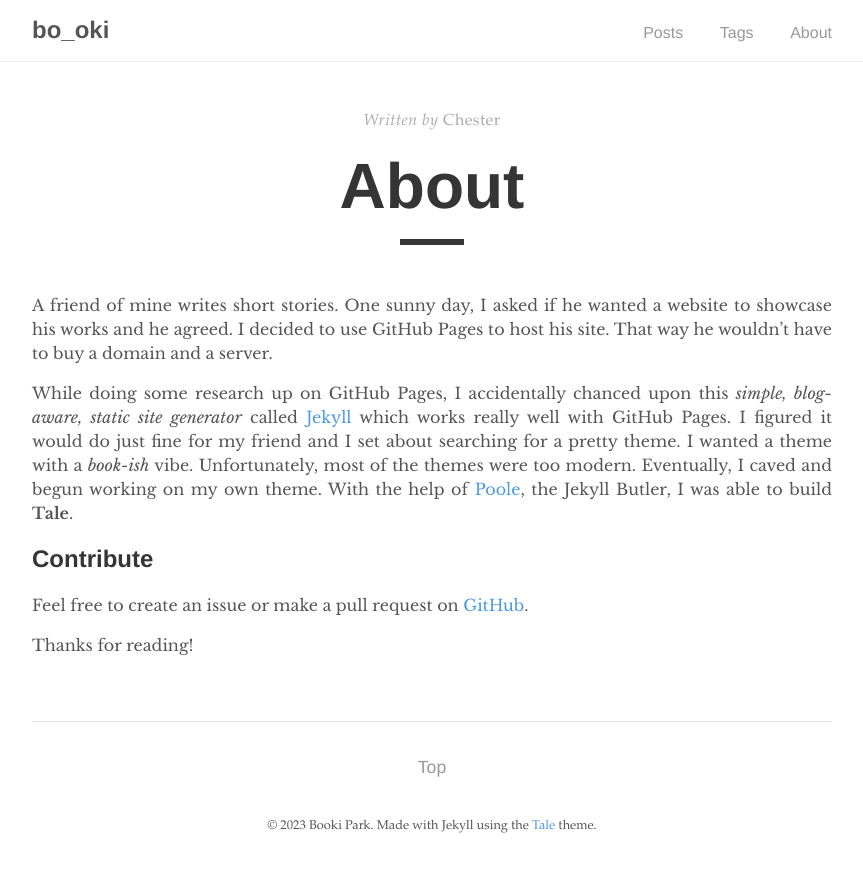
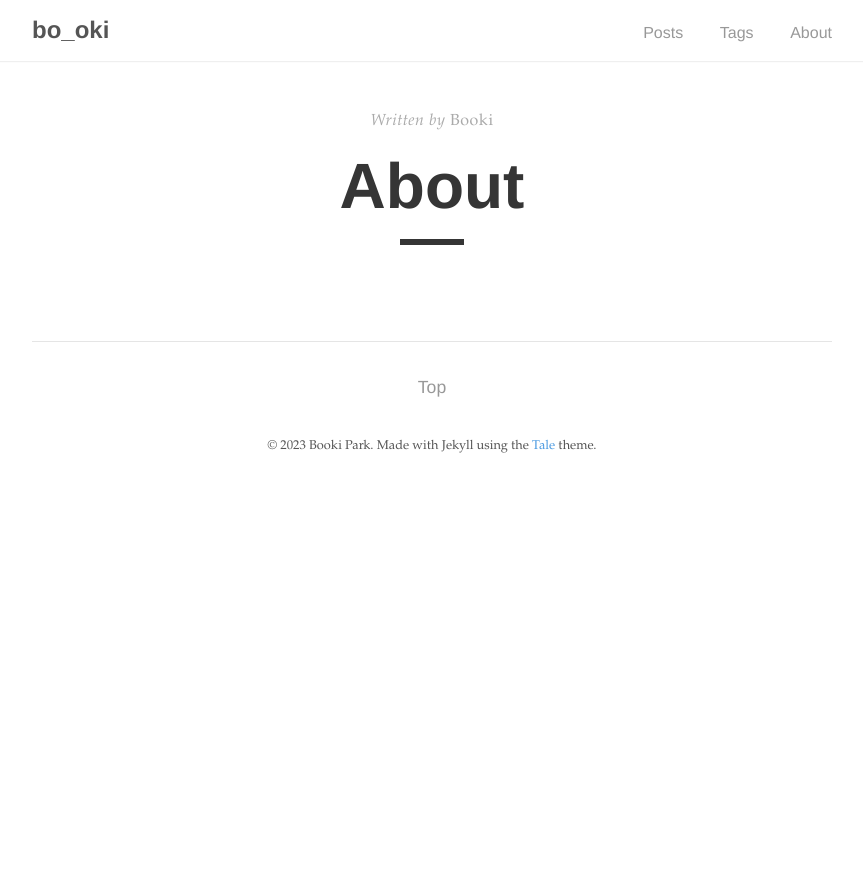
Before and after one commit to bookpark/bookpark.github.io, a Jekyll site: the page built from _pages/about.md, in a window 1280 px wide. Shown: the top 872 px of the page, without its empty margins (208-1071 px from the left). Built offline with Jekyll 4.4.1, drawn with Linux system fonts in a browser that asks for light colours.

Commit message:
changes on about

```diff
--- a/_pages/about.md
+++ b/_pages/about.md
@@ -1,15 +1,6 @@
 ---
 layout: post
 title: "About"
-author: "Chester"
+author: "Booki"
 permalink: /about/
 ---
-
-A friend of mine writes short stories. One sunny day, I asked if he wanted a website to showcase his works and he agreed. I decided to use GitHub Pages to host his site. That way he wouldn't have to buy a domain and a server.
-
-While doing some research up on GitHub Pages, I accidentally chanced upon this _simple, blog-aware, static site generator_ called [Jekyll](https://jekyllrb.com/) which works really well with GitHub Pages. I figured it would do just fine for my friend and I set about searching for a pretty theme. I wanted a theme with a _book-ish_ vibe. Unfortunately, most of the themes were too modern. Eventually, I caved and begun working on my own theme. With the help of [Poole](https://github.com/poole/poole), the Jekyll Butler, I was able to build **Tale**.
-
-## Contribute
-Feel free to create an issue or make a pull request on [GitHub](https://github.com/chesterhow/tale).
-
-Thanks for reading!
```
